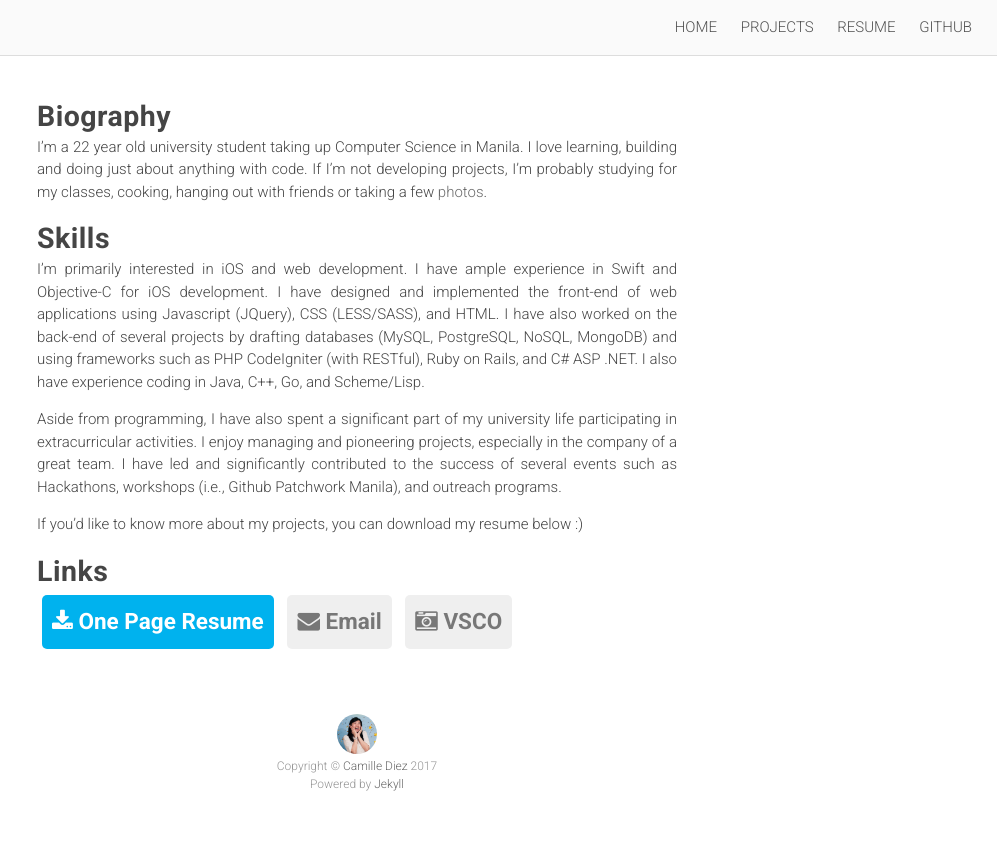
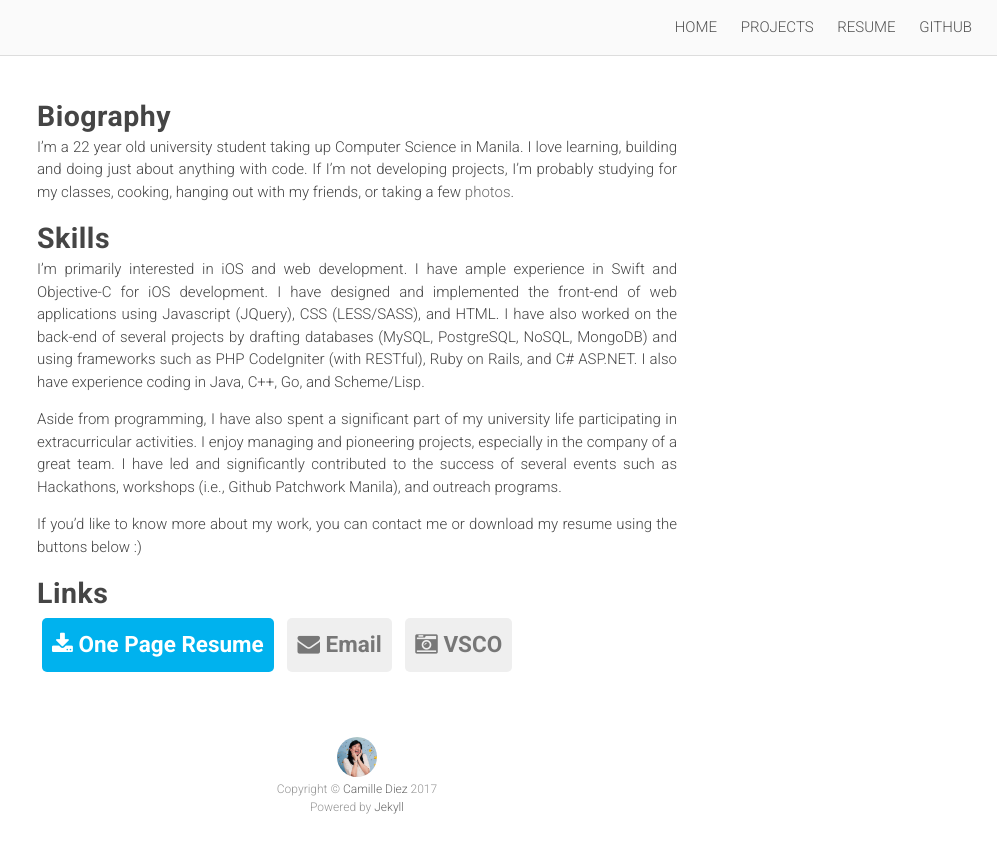
Before and after one commit to diezcami/diezcami.github.io, a Jekyll site: the page built from resume.markdown, in a window 1280 px wide. Shown: the top 853 px of the page, without its empty margins (283-1280 px from the left). Built offline with Jekyll 4.4.1, drawn with Linux system fonts in a browser that asks for light colours; nearby versions of some CDN libraries; Markdown is read by kramdown in place of the engine named in the settings.

Commit message:
Update resume.markdown

```diff
--- a/resume.markdown
+++ b/resume.markdown
@@ -5,14 +5,14 @@ permalink: /resume/
 notitle: true
 ---
 # Biography
-I’m a 22 year old university student taking up Computer Science in Manila. I love learning, building and doing just about anything with code. If I'm not developing projects, I'm probably studying for my  classes, cooking, hanging out with friends or taking a few [photos](http://diezcami.vsco.co).
+I’m a 22 year old university student taking up Computer Science in Manila. I love learning, building and doing just about anything with code. If I'm not developing projects, I'm probably studying for my classes, cooking, hanging out with my friends, or taking a few [photos](http://diezcami.vsco.co).
 
 # Skills
-I'm primarily interested in iOS and web development. I have ample experience in Swift and Objective-C for iOS development. I have designed and implemented the front-end of web applications using Javascript (JQuery), CSS (LESS/SASS), and HTML. I have also worked on the back-end of several projects by drafting databases (MySQL, PostgreSQL, NoSQL, MongoDB) and using frameworks such as PHP CodeIgniter (with RESTful), Ruby on Rails, and C# ASP .NET. I also have experience coding in Java, C++, Go, and Scheme/Lisp.
+I'm primarily interested in iOS and web development. I have ample experience in Swift and Objective-C for iOS development. I have designed and implemented the front-end of web applications using Javascript (JQuery), CSS (LESS/SASS), and HTML. I have also worked on the back-end of several projects by drafting databases (MySQL, PostgreSQL, NoSQL, MongoDB) and using frameworks such as PHP CodeIgniter (with RESTful), Ruby on Rails, and C# ASP.NET. I also have experience coding in Java, C++, Go, and Scheme/Lisp.
 
 Aside from programming, I have also spent a significant part of my university life participating in extracurricular activities. I enjoy managing and pioneering projects, especially in the company of a great team. I have led and significantly contributed to the success of several events such as Hackathons, workshops (i.e., Github Patchwork Manila), and outreach programs.
 
-If you'd like to know more about my projects, you can download my resume below :)
+If you'd like to know more about my work, you can contact me or download my resume using the buttons below :)
 
 # Links
 <div style="text-align: left">
```
